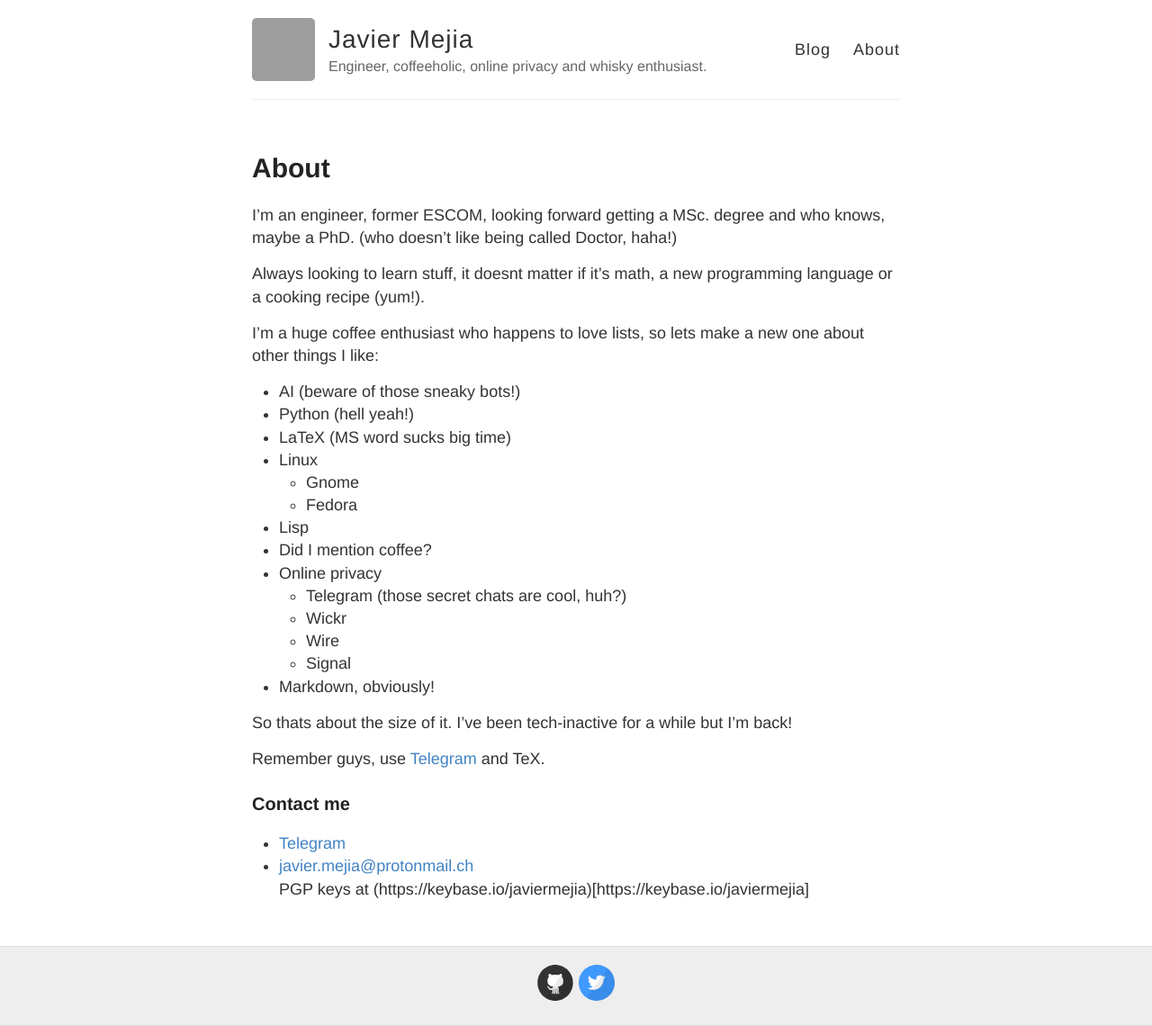
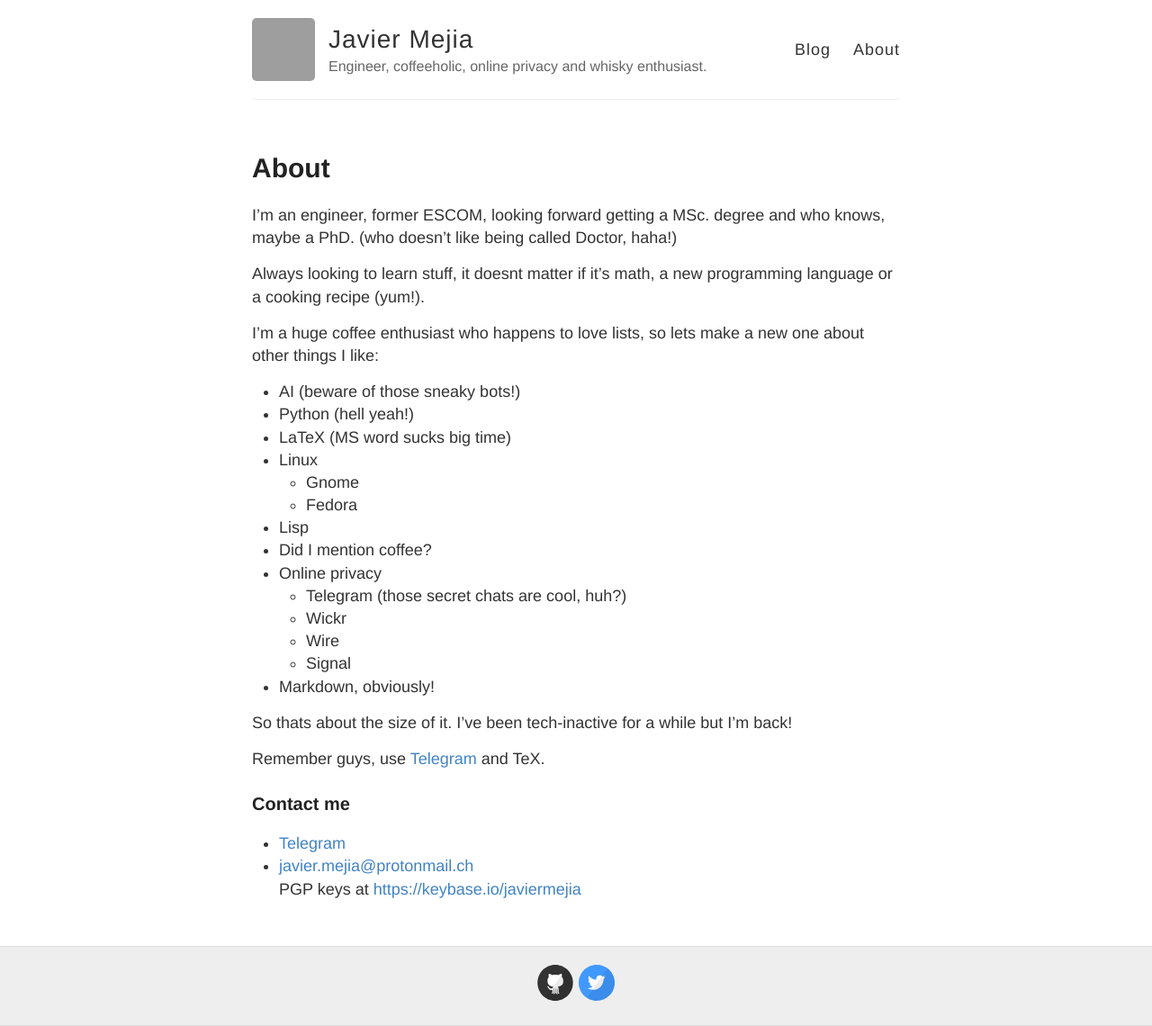
Before and after one commit to xavrb/xavrb.github.io, a Jekyll site: the page built from about.md, in a window 1280 px wide. Shown: the whole page at 90% size. Built offline with Jekyll 4.4.1, drawn with Linux system fonts in a browser that asks for light colours; grey boxes are pictures that could not be loaded.

Commit message:
added stuff about me - - fixed nasty md error

```diff
--- a/about.md
+++ b/about.md
@@ -32,4 +32,4 @@ Remember guys, use [Telegram](https://telegram.org/dl) and TeX.
 ### Contact me
 * [Telegram](t.me/xavrb)
 * [javier.mejia@protonmail.ch](mailto:javier.mejia@protonmail.ch)
-PGP keys at (https://keybase.io/javiermejia)[https://keybase.io/javiermejia]
+PGP keys at [https://keybase.io/javiermejia](https://keybase.io/javiermejia)
```
